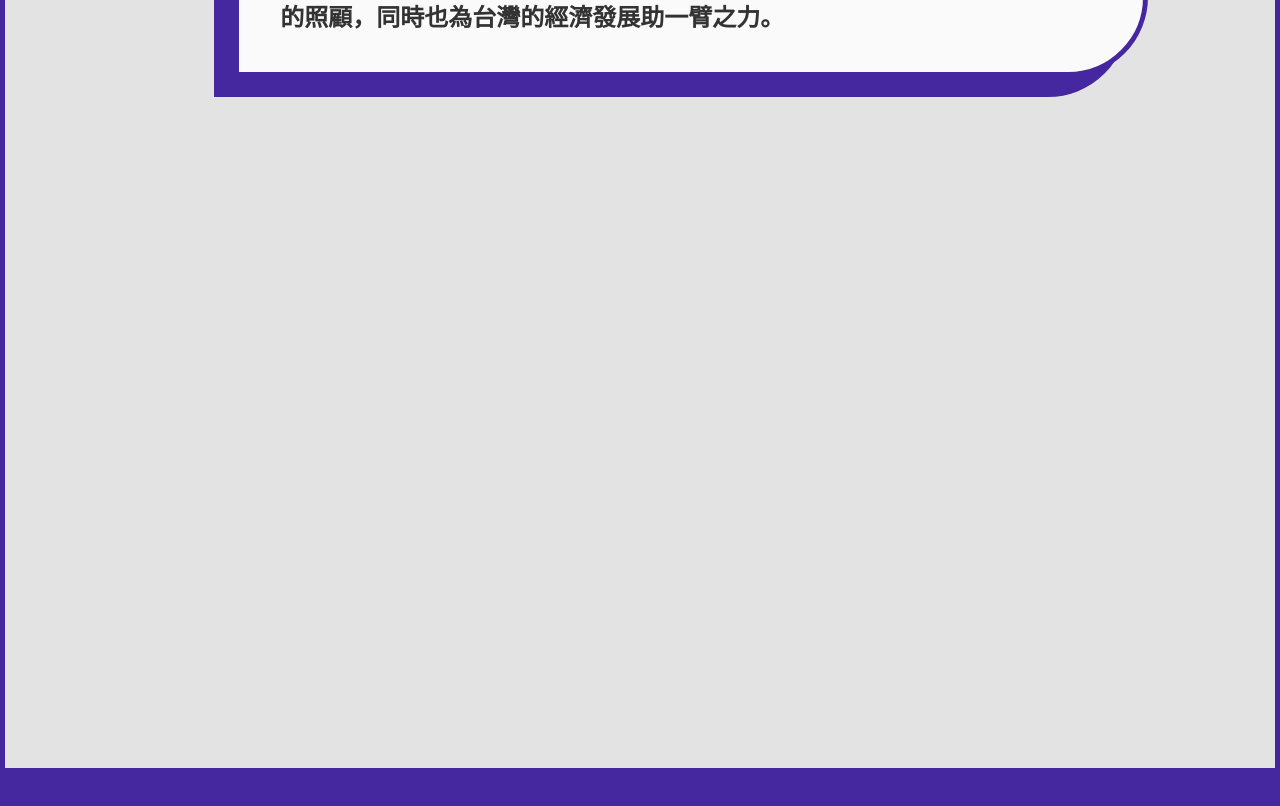
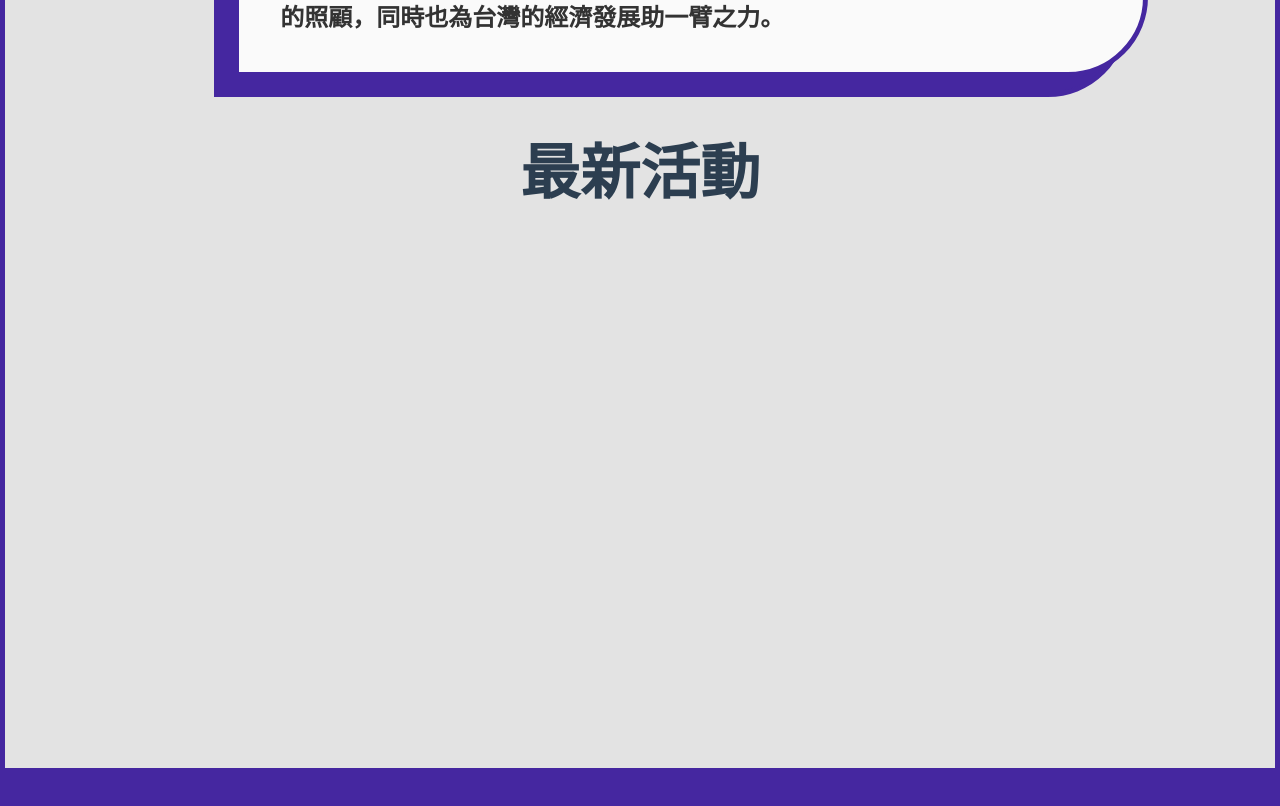
Before and after one commit to arthurliinn/F2E-2023-mission1-campaign-website, a Vue app: page / in a window 1280 px wide. Shown: the part 1120-1926 px from the top of the page. Built offline with nearby package versions, Linux system fonts and the light colour scheme.

Commit message:
[top banner]增加了標題

```diff
--- a/src/assets/scss/components/lastestEvents.scss
+++ b/src/assets/scss/components/lastestEvents.scss
@@ -7,9 +7,6 @@
   max-width: 1200px;
   margin: 0 auto;
 }
-
-
-
 
 .top_banner{
   position: relative;
@@ -116,6 +113,17 @@
   display: none;
 }
 
+.events_container{
+  margin-top: 55px;
+}
+
+.topic_title{
+  font-weight: 400;
+  font-size: 60px;
+  line-height: 72px;
+  font-weight: 700;
+}
+
 
 @media screen and (max-width: 1024px){
   .demands_container {
--- a/src/components/content/LatestEvents.vue
+++ b/src/components/content/LatestEvents.vue
@@ -37,6 +37,11 @@
           </div>
         </div>
       </div>
+      <div class="events_container">
+        <div class="topic_title">
+          最新活動
+        </div>
+      </div>
     </div>
   </div>
 </template>
```
